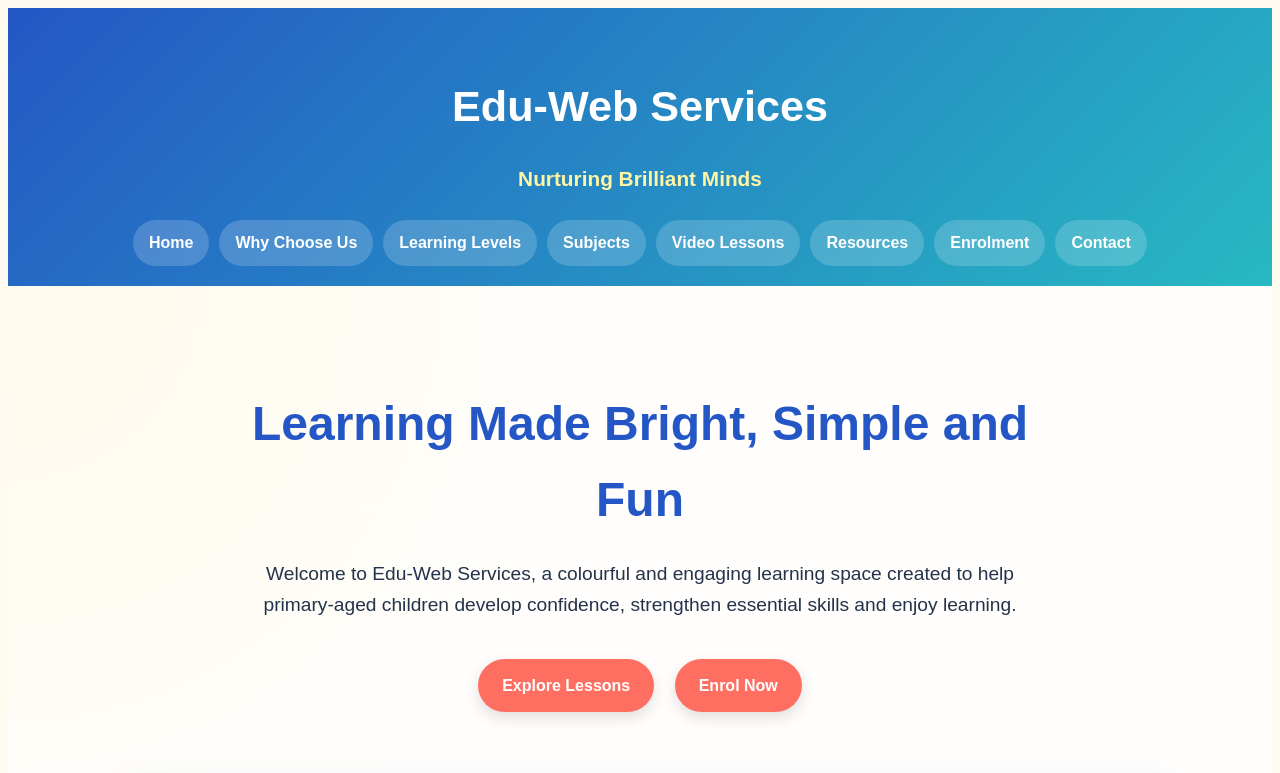
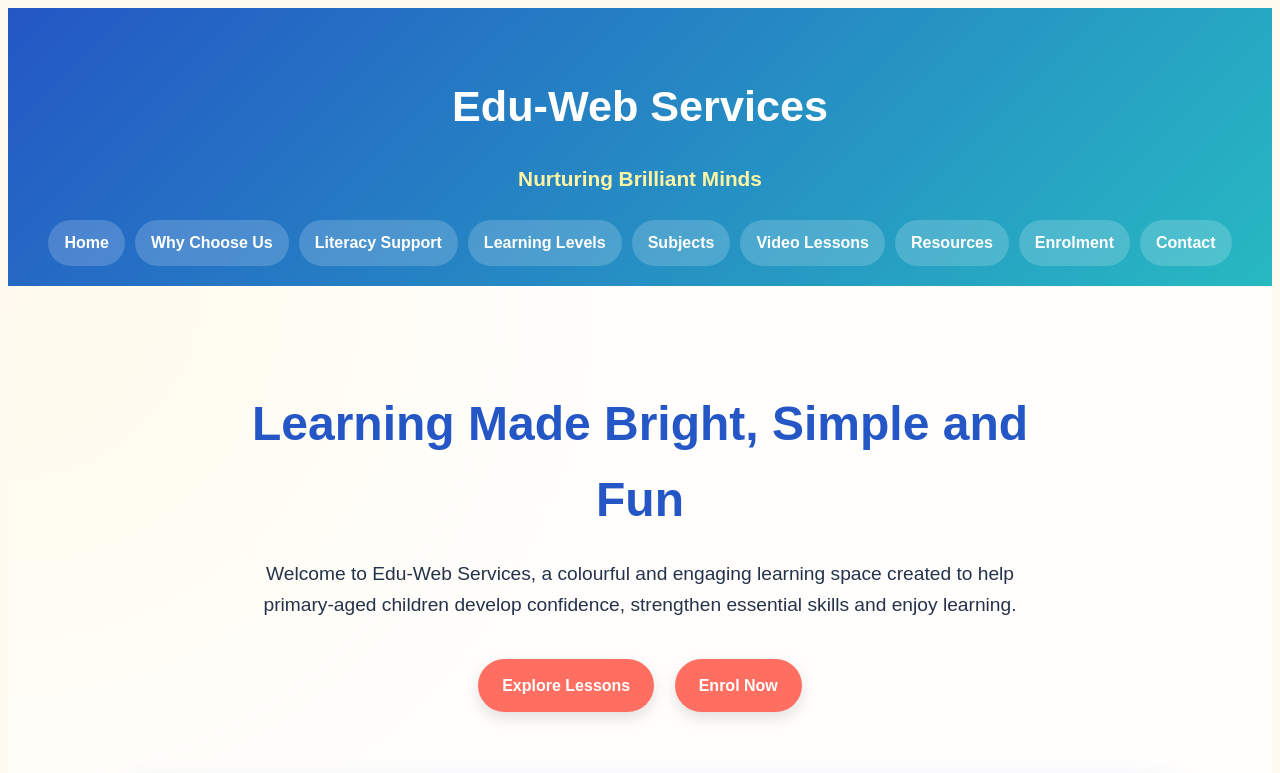
Before and after one commit to tawanaalthea-sys/tawanaalthea-sys.github.io, a plain HTML site: page index.html in a window 1280 px wide. Shown: the top 773 px of the page. Drawn offline with Linux system fonts and the light colour scheme; grey boxes are pictures that could not be loaded.

Commit message:
Add literacy support to menu

```diff
--- a/index.html
+++ b/index.html
@@ -26,6 +26,7 @@
         <nav>
     <a href="#home">Home</a>
     <a href="#why-choose">Why Choose Us</a>
+    <a href="literacy-support.html">Literacy Support</a>
     <a href="learning-levels.html">Learning Levels</a>
     <a href="subjects.html">Subjects</a>
     <a href="#lessons">Video Lessons</a>
```
